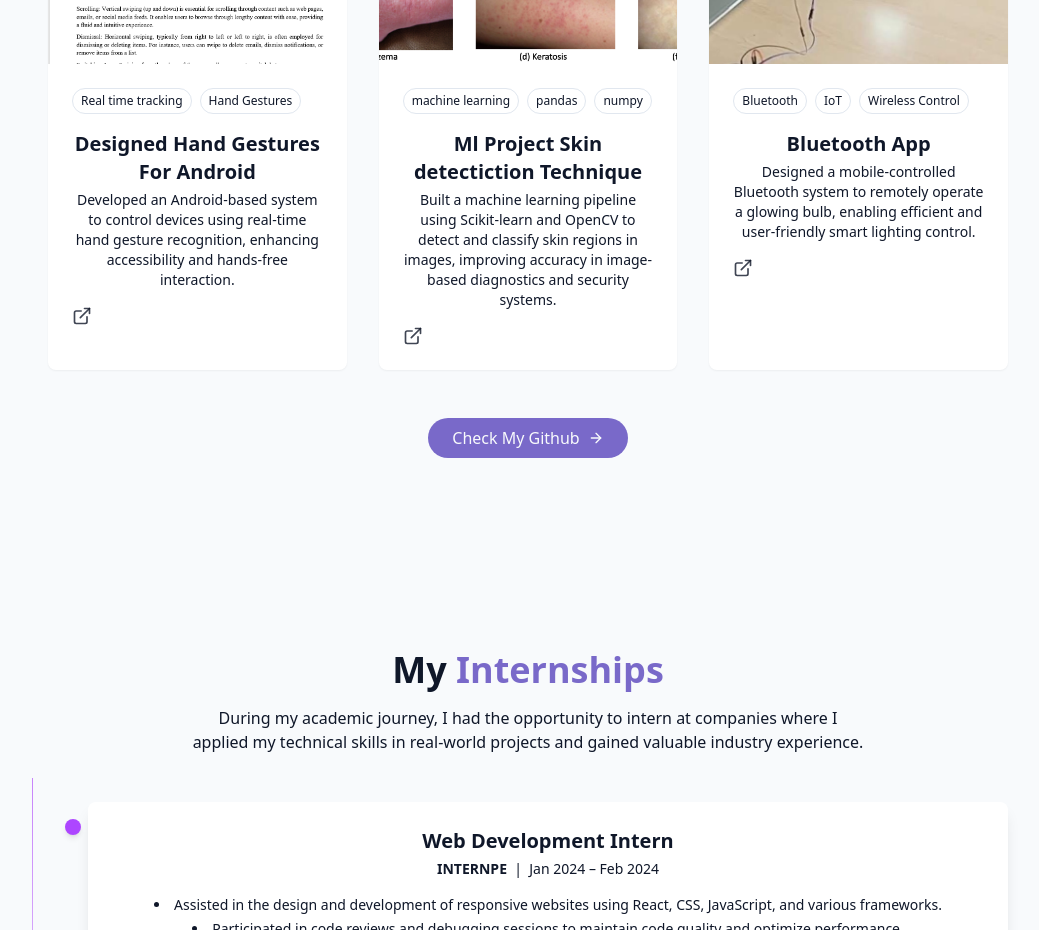
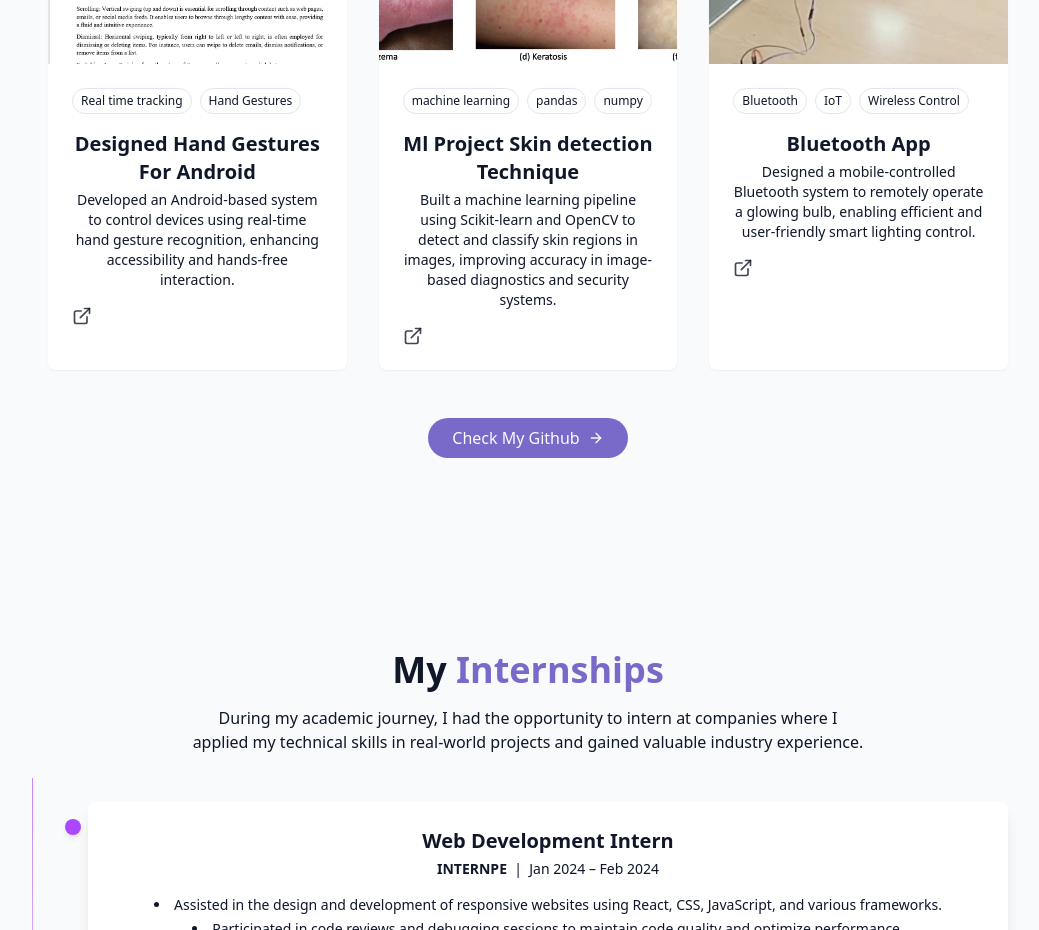
Before and after one commit to Om13884/my-portfolio, a React (Vite) app: page / in a window 1280 px wide. Shown: the part 3900-4830 px from the top of the page, without its empty margins (112-1151 px from the left). Built offline with nearby package versions, Linux system fonts and the light colour scheme.

Commit message:
Update ProjectsSection.jsx

```diff
--- a/src/components/ProjectsSection.jsx
+++ b/src/components/ProjectsSection.jsx
@@ -34,7 +34,7 @@ const projects = [
   },
   {
     id: 5,
-    title: "Ml Project Skin detectiction Technique",
+    title: "Ml Project Skin detection Technique",
     description: "Built a machine learning pipeline using Scikit-learn and OpenCV to detect and classify skin regions in images, improving accuracy in image-based diagnostics and security systems.",
     image: "/projects/ml project.png",
     tags: ["machine learning", "pandas", "numpy"],
```
